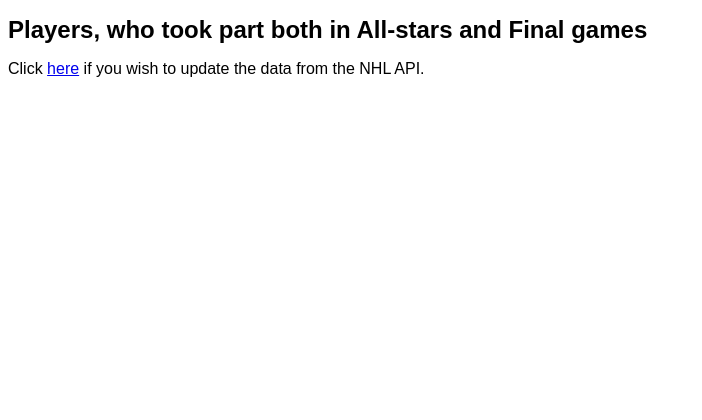
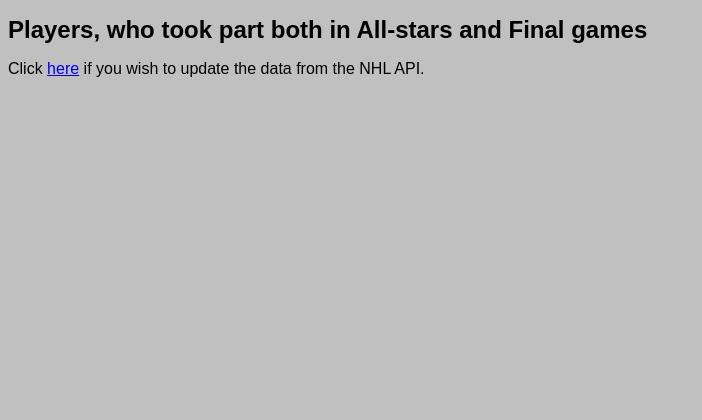
Before and after one commit to mskalmykov/nhltop, a Flask app: template app/templates/main.j2 in a window 1280 px wide. Shown: the top 420 px of the page, without its empty margins (0-702 px from the left). Run offline with Flask 2, Linux system fonts and the light colour scheme; the template is opened without the code that fills it, so the values that code supplies are empty.

Commit message:
Test commit for workflow run

```diff
--- a/app/static/style.css
+++ b/app/static/style.css
@@ -1,5 +1,5 @@
 body {
-    background-color: white;
+    background-color: silver;
     font-family: Arial, Helvetica, sans-serif;
 }
 
```
